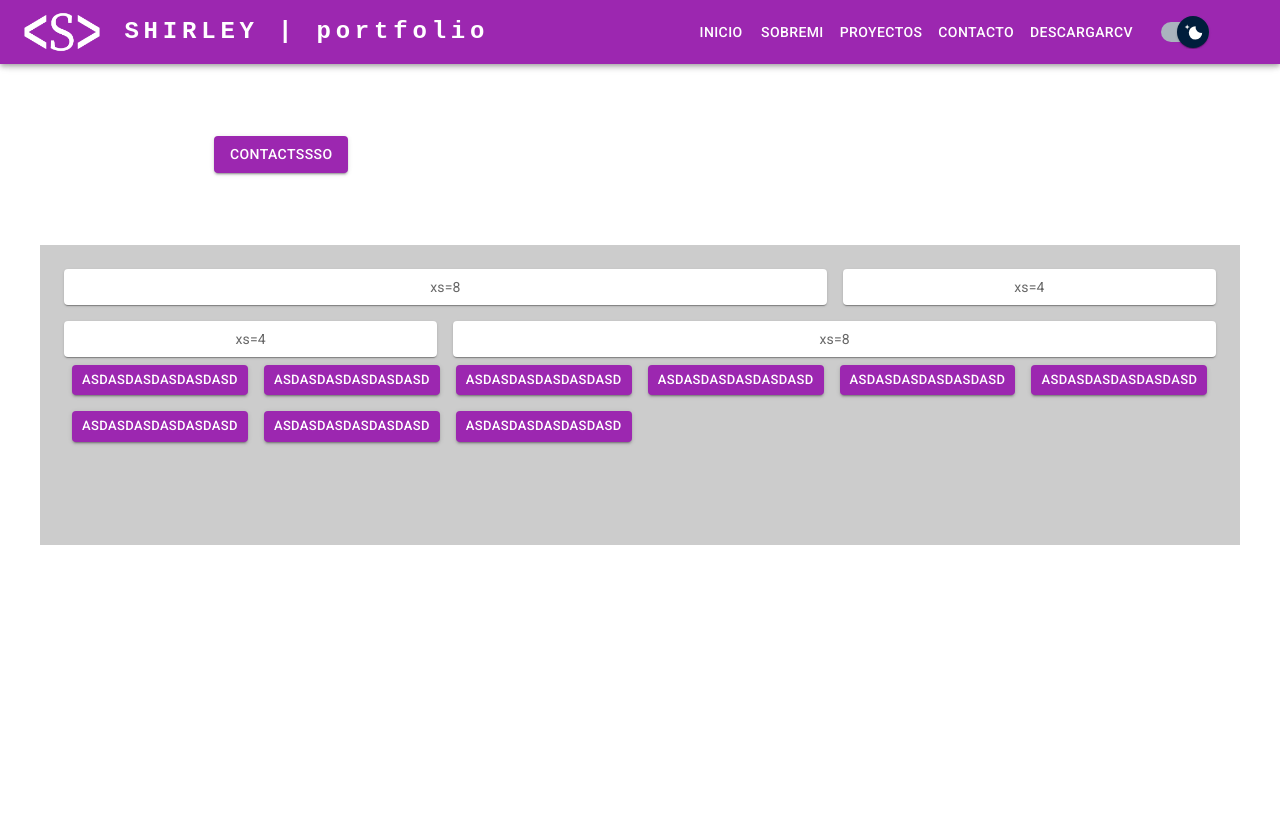
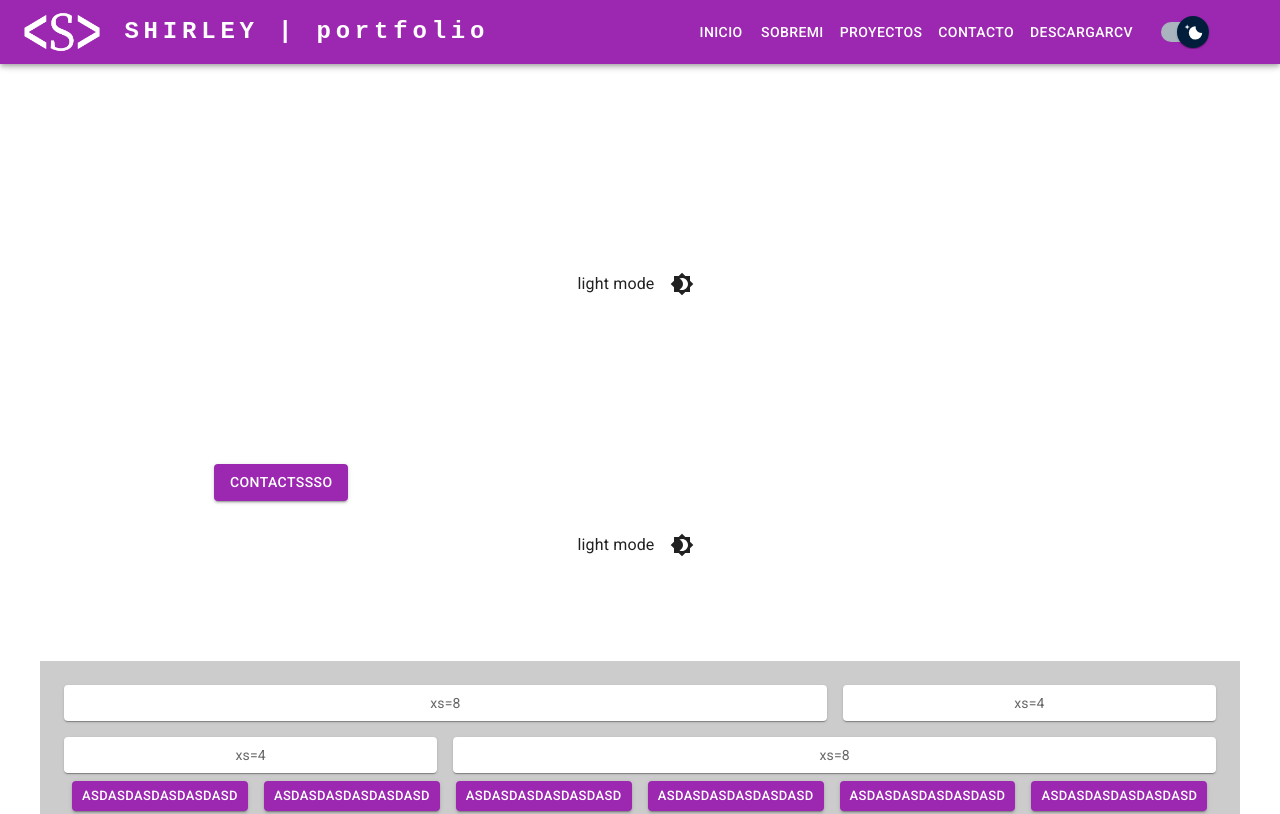
Before and after one commit to shimapi/portafolio, a React (Create React App) app: page /Contacto in a window 1280 px wide. Shown: the top 814 px of the page. Built offline with nearby package versions, Linux system fonts and the light colour scheme.

Commit message:
feat: adding dark-light mode

```diff
--- a/src/App.js
+++ b/src/App.js
@@ -24,6 +24,7 @@ export default function MyApp() {
 
       <Routes>
         <Route path="/" element={<Home/>} />
+        <Route path="Inicio" element={<Home/>} />
         <Route path="Contacto" element={<Contacto/>}  />
         <Route path="Proyectos" element={<Proyectos/>} />
         <Route path="DescargarCV" element={<DescargarCV/>} />
--- /dev/null
+++ b/src/Components/LightDarkToggle.jsx
@@ -0,0 +1,118 @@
+/* import * as React from "react";
+import Button from "@mui/material/Button";
+import {
+  Experimental_CssVarsProvider as CssVarsProvider,
+  useColorScheme,
+} from "@mui/material/styles";
+
+// ModeSwitcher is an example interface for toggling between modes.
+// Material UI does not provide the toggle interface—you have to build it yourself.
+const ModeSwitcher = () => {
+  const { mode, setMode } = useColorScheme();
+  const [mounted, setMounted] = React.useState(false);
+
+  React.useEffect(() => {
+    setMounted(true);
+  }, []);
+
+  if (!mounted) {
+    // for server-side rendering
+    // learn more at https://github.com/pacocoursey/next-themes#avoid-hydration-mismatch
+    return null;
+  }
+
+  return (
+    <Button
+      variant="outlined"
+      onClick={() => {
+        if (mode === "light") {
+          setMode("dark");
+        } else {
+          setMode("light");
+        }
+      }}
+    >
+      {mode === "light" ? "Dark" : "Light"}
+    </Button>
+  );
+};
+
+export default function LightDarkToggle() {
+  return (
+    <CssVarsProvider>
+      <ModeSwitcher />
+    </CssVarsProvider>
+  );
+}
+ */
+
+import * as React from "react";
+import IconButton from "@mui/material/IconButton";
+import Box from "@mui/material/Box";
+import { useTheme, ThemeProvider, createTheme } from "@mui/material/styles";
+import Brightness4Icon from "@mui/icons-material/Brightness4";
+import Brightness7Icon from "@mui/icons-material/Brightness7";
+
+const ColorModeContext = React.createContext({ toggleColorMode: () => {} });
+
+function LightDarkButton() {
+  const theme = useTheme();
+  const colorMode = React.useContext(ColorModeContext);
+  return (
+    <Box
+      sx={{
+        display: "flex",
+        width: "100%",
+        alignItems: "center",
+        justifyContent: "center",
+        bgcolor: "background.default",
+        color: "text.primary",
+        borderRadius: 1,
+        p: 3,
+      }}
+    >
+      {theme.palette.mode} mode
+      <IconButton
+        sx={{ ml: 1 }}
+        onClick={colorMode.toggleColorMode}
+        color="inherit"
+      >
+        {theme.palette.mode === "dark" ? (
+          <Brightness7Icon />
+        ) : (
+          <Brightness4Icon />
+        )}
+      </IconButton>
+    </Box>
+  );
+}
+
+export default function ToggleColorMode() {
+  const [mode, setMode] = React.useState("light");
+  const colorMode = React.useMemo(
+    () => ({
+      toggleColorMode: () => {
+        setMode((prevMode) => (prevMode === "light" ? "dark" : "light"));
+      },
+    }),
+    []
+  );
+
+  const theme = React.useMemo(
+    () =>
+      createTheme({
+        palette: {
+          mode,
+        },
+      }),
+    [mode]
+  );
+
+  return (
+    <ColorModeContext.Provider value={colorMode}>
+      <ThemeProvider theme={theme}>
+        <LightDarkButton />
+      </ThemeProvider>
+    </ColorModeContext.Provider>
+  );
+}
--- a/src/Components/ResponsiveAppBarDrawer.jsx
+++ b/src/Components/ResponsiveAppBarDrawer.jsx
@@ -14,7 +14,6 @@ import {
   Typography,
   Toolbar,
   Button,
-  MenuList,
   MenuItem,
 } from "@mui/material";
 import MenuIcon from "@mui/icons-material/Menu";
@@ -120,7 +119,7 @@ function ResponsiveAppBarDrawer(props) {
             variant="h5"
             noWrap
             component="a"
-            href=""
+            href="/"
             sx={{
               mr: 2,
               display: { xs: "none", lg: "flex" },
--- a/src/Pages/Contacto.jsx
+++ b/src/Pages/Contacto.jsx
@@ -1,11 +1,14 @@
 import * as React from "react";
 import Button from "@mui/material/Button";
 import { Container } from "@mui/material";
+import LightDarkToggle from "../Components/LightDarkToggle";
 
 export default function Contacto() {
   return (
     <Container maxWidth="md">
       <Button variant="contained">Contactssso</Button>
+
+      <LightDarkToggle />
     </Container>
   );
 }
--- a/src/Pages/Proyectos.jsx
+++ b/src/Pages/Proyectos.jsx
@@ -5,7 +5,7 @@ import { Container } from "@mui/material";
 export default function Proyectos() {
   return (
     <Container maxWidth="md">
-      <Button variant="contained">Proyectos</Button>
+      <Button variant="contained"> Proyectos</Button>
     </Container>
   );
 }
--- a/src/index.js
+++ b/src/index.js
@@ -4,6 +4,7 @@ import { ThemeProvider } from '@mui/material/styles';
 import App from './App';
 import { theme } from './theme';
 import { BrowserRouter } from 'react-router-dom';
+import ToggleColorMode from './Components/LightDarkToggle';
 
 const rootElement = document.getElementById('root');
 const root = createRoot(rootElement);
@@ -11,6 +12,17 @@ const root = createRoot(rootElement);
 root.render(
   <ThemeProvider theme={theme}>
     <BrowserRouter>
+    <br/>
+    <br/>
+    <br/>
+    <br/>
+    <br/>
+    <br/>
+    <br/>
+    <br/>
+    <br/>
+    <br/>
+      <ToggleColorMode/>
       <App />
     </BrowserRouter>
   </ThemeProvider>
```
